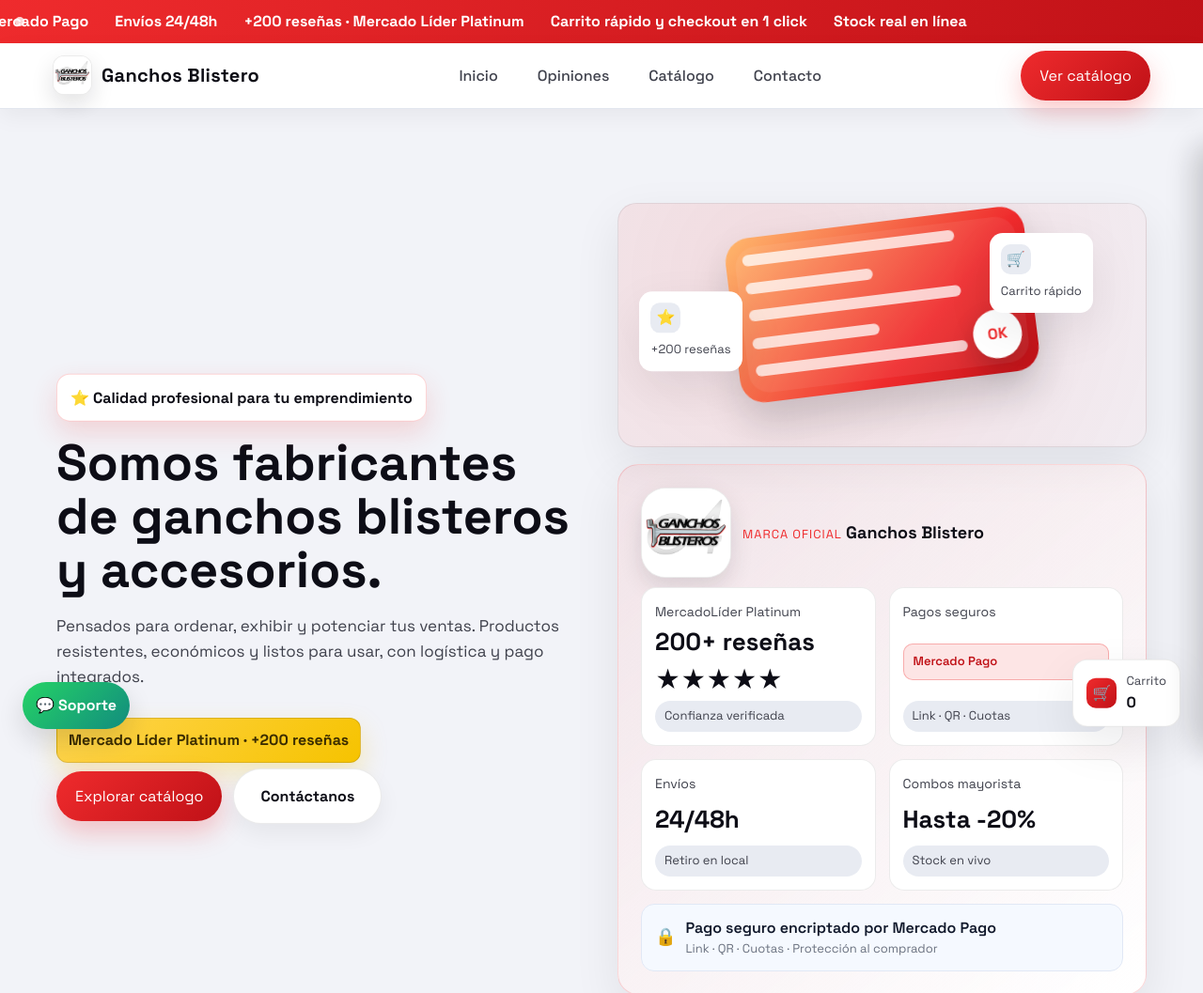
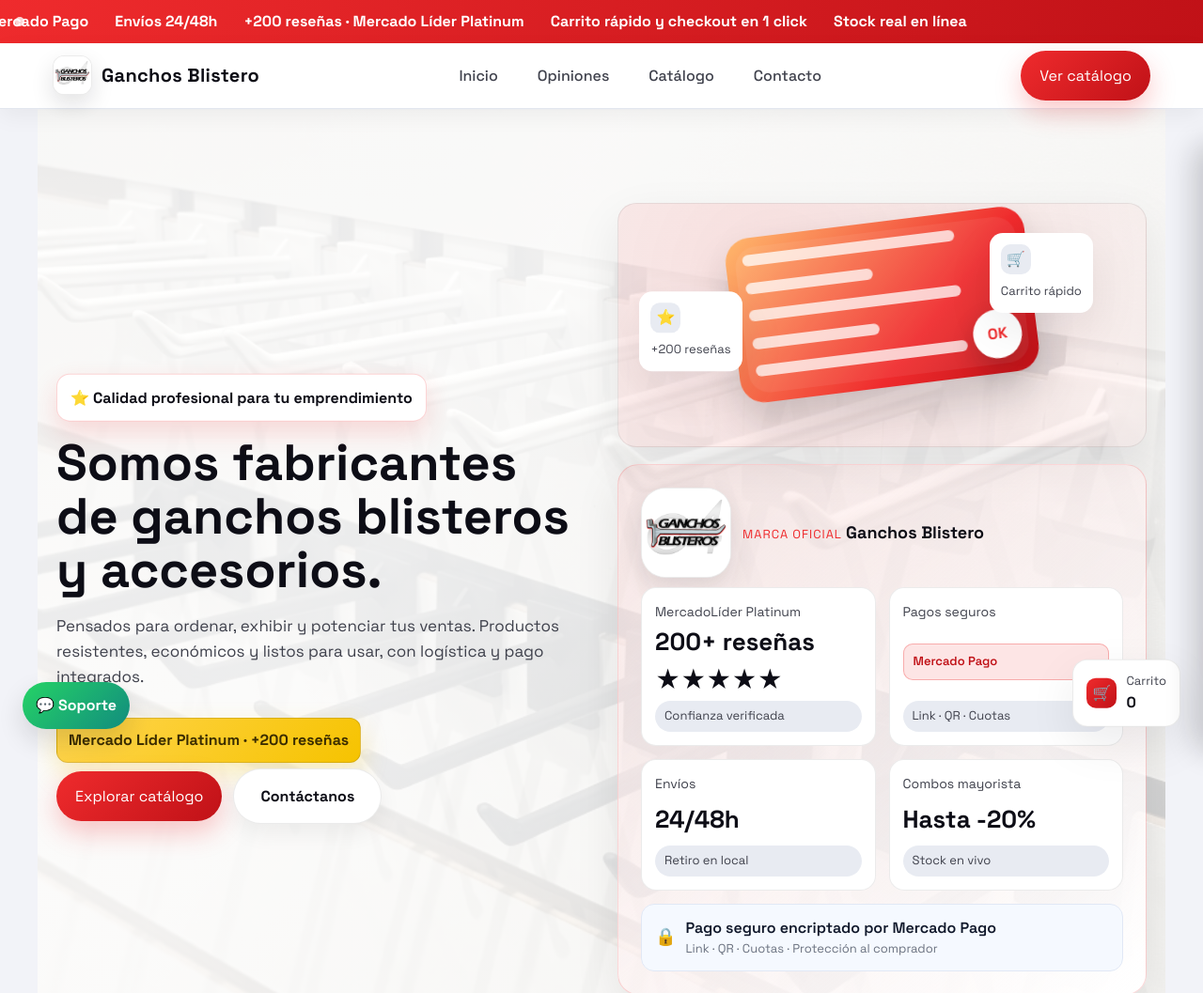
Before and after one commit to TouceArg/Ganchos-Blistero, a plain HTML site: page index.html in a window 1280 px wide. Shown: the top 1057 px of the page at 94% size. Drawn offline with Linux system fonts and the light colour scheme; no server answers.

Commit message:
Hero con fondo hero.JPG y overlay legible

```diff
--- a/styles.css
+++ b/styles.css
@@ -210,11 +210,24 @@
   grid-template-columns: repeat(auto-fit, minmax(280px, 1fr));
   gap: 34px;
   align-items: center;
+  position: relative;
+  overflow: hidden;
+}
+.hero::before {
+  content: "";
+  position: absolute;
+  inset: 0;
+  background: linear-gradient(120deg, rgba(255,255,255,0.9) 0%, rgba(255,255,255,0.92) 35%, rgba(255,255,255,0.8) 100%),
+              url("Publicidad/hero/hero.JPG") center/cover no-repeat;
+  filter: grayscale(8%);
+  z-index: 0;
 }
 .hero__side {
   display: grid;
   gap: 18px;
   align-items: start;
+  position: relative;
+  z-index: 1;
 }
 .hero__visual {
   position: relative;
```
Also changed, not shown: Publicidad/hero/hero.JPG (added).
